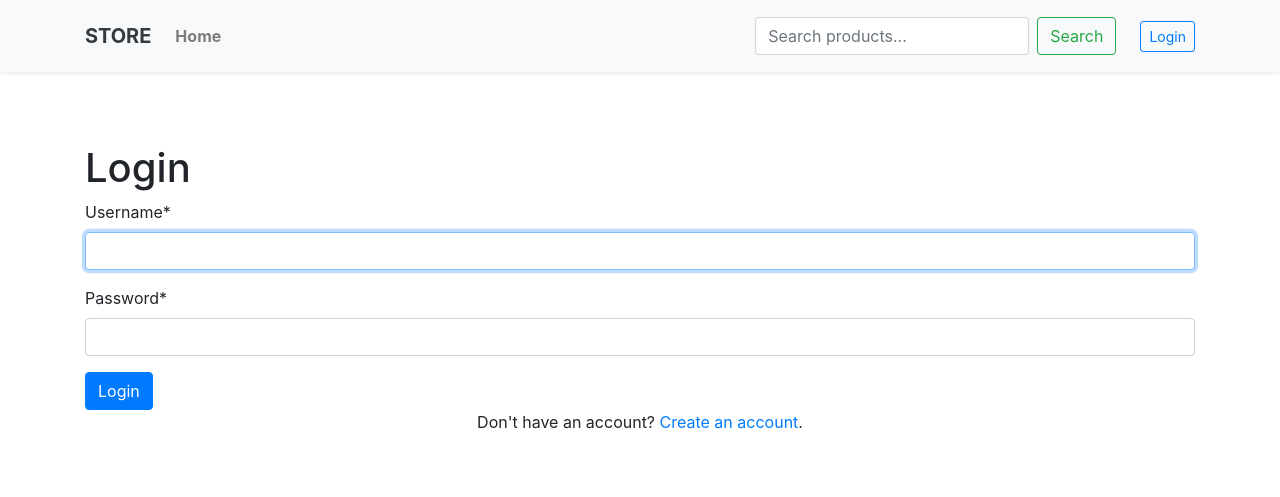
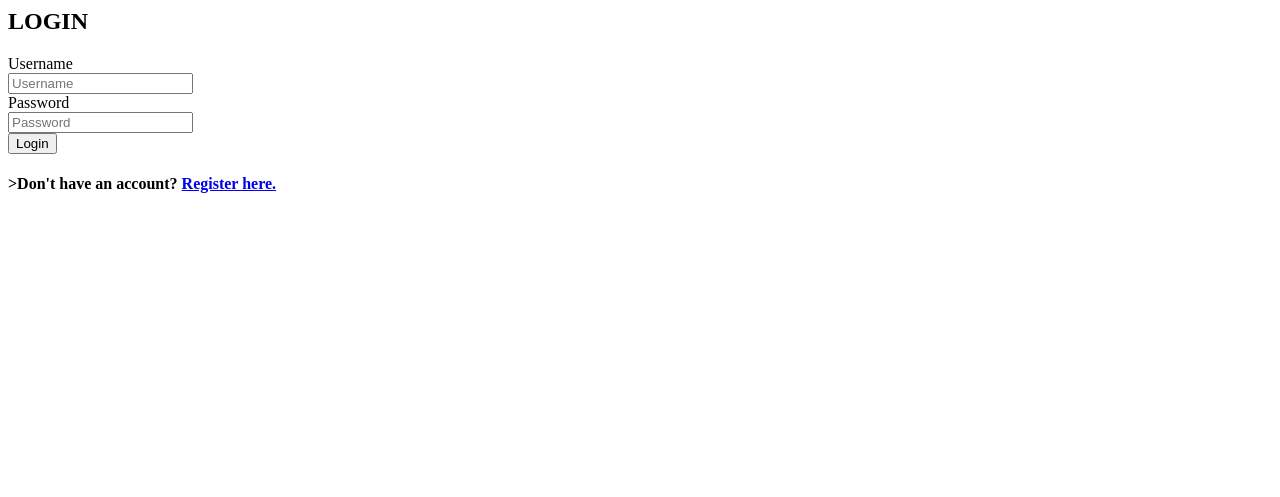
Before and after one commit to bonTAk-Parallax/ecom_practice, a Django app: page /login/ in a window 1280 px wide. Shown: the top 497 px of the page. Run offline with Django 5.2, Linux system fonts and the light colour scheme; some libraries are stand-ins or nearby versions.

Commit message:
Custom user made/models are being extended

```diff
--- a/ecom/settings.py
+++ b/ecom/settings.py
@@ -89,6 +89,8 @@ DATABASES = {
 # Password validation
 # https://docs.djangoproject.com/en/6.0/ref/settings/#auth-password-validators
 
+AUTH_USER_MODEL = "store.User"
+
 AUTH_PASSWORD_VALIDATORS = [
     {
         'NAME': 'django.contrib.auth.password_validation.UserAttributeSimilarityValidator',
--- a/store/templates/store/homepage.html
+++ b/store/templates/store/homepage.html
@@ -15,7 +15,7 @@
                             <img src="{{ product.photo.url }}" class="card-img-top product-img">
                         </a>
                         <div class="card-body text-center">
-                            <form action="{% url 'store:cart' product.id %}" method="get">
+                            <form action="{% url 'store:cart' product.id %}?page={{request.GET.page}}" method="get">
                                 <h5 class="card-title fw-bold">
                                     <a href="{% url 'store:detail' product.pk %}" class="text-decoration-none text-dark" name="item">
                                         {{ product.name }}
--- a/store/templates/store/login.html
+++ b/store/templates/store/login.html
@@ -1,18 +1,34 @@
-{% extends "store/header.html" %}
+{% block main %}
+    <div id="login">
+        <form class="form-horizontal" name="LoginForm" action="/login/" method="post">
+          <h2><strong>LOGIN</strong></h2>
+        {% csrf_token %}
+        {% if next %}
+            <input type="hidden" name="next" value="{{ next }}" />
+        {% endif %}
+        <div class="control-group">
+            <label class="control-label" for="username">Username</label>
+            <div class="controls">
+                <input type="text" id="username" name="username"  placeholder="Username">
+            </div>
+        </div>
+        <div class="control-group">
+            <label class="control-label" for="password">Password</label>
+            <div class="controls">
+                <input type="password" name="password" id="password" placeholder="Password">
+            </div>
+        </div>
+        <div class="control-group">
+            <div class="controls">
+                <button type="submit" class="btn">Login</button>
+            </div>
+        </div>
 
-{% block content %}
-
-{% load crispy_forms_tags %}
-
-
-<div class="container py-5">
-  <h1>Login</h1>
-  <form method="POST">
-    {% csrf_token %}
-    {{ login_form|crispy }}
-    <button class="btn btn-primary" type="submit">Login</button>
-  </form>
-  <p class="text-center">Don't have an account? <a href="/register">Create an account</a>.</p>
-</div>
-
+        <div class="control-group">
+          <div class="controls">
+            <h4>>Don't have an account? <a href="{% url 'store:register' %}">Register here.</a></h4>
+          </div>
+        </div>
+        </form>
+    </div>
 {% endblock %}
--- a/store/templates/store/product_detail.html
+++ b/store/templates/store/product_detail.html
@@ -7,6 +7,7 @@
 
 
 <div class="container py-5">
+
     <div class="row justify-content-center">
         <div class="col-12 col-sm-6 col-md-4 mb-4">
             <h2 class="card-title fw-bold text-center">{{ product.name }}</h2>
--- /dev/null
+++ b/store/templates/store/search_results.html
@@ -0,0 +1,5 @@
+
+
+{% for product in products %}
+    {% url 'store:detail' product.pk %}
+{% endfor %}
--- a/store/views.py
+++ b/store/views.py
@@ -1,7 +1,7 @@
 from django.shortcuts import render, get_object_or_404, redirect
 from django.urls import reverse
 from django.http import HttpResponse, HttpResponseRedirect
-from .forms import NewUserForm
+from .forms import  RegisterForm
 from django.contrib.auth import login, authenticate, logout
 from django.contrib.auth.forms import AuthenticationForm
 from django.contrib import messages
@@ -10,40 +10,74 @@ from django.core.exceptions import ObjectDoesNotExist
 from django.core.paginator import Paginator
 from django.core.paginator import Paginator, EmptyPage, PageNotAnInteger
 
+
 # Create your views here.
 
 
+# def register_request(request):
+#     if request.method == 'POST':
+#         form = NewUserForm(request.POST)
+#         if form.is_valid():
+#             user = form.save()
+#             login(request, user)
+#             messages.success(request, "Registration Successful.")
+#             return HttpResponseRedirect(reverse("store:homepage"))
+#         messages.error(request, "Could not register!")
+#     form = NewUserForm()
+#     return render(request=request, template_name="store/register.html", context={'register_form': form})
+
 def register_request(request):
     if request.method == 'POST':
-        form = NewUserForm(request.POST)
+        form = RegisterForm(request.POST)
         if form.is_valid():
             user = form.save()
             login(request, user)
             messages.success(request, "Registration Successful.")
             return HttpResponseRedirect(reverse("store:homepage"))
+        print(form.errors)
         messages.error(request, "Could not register!")
-    form = NewUserForm()
-    return render(request=request, template_name="store/register.html", context={'register_form': form})
+    form = RegisterForm()
+    return render(request=request, template_name="store/register.html", context={'form': form})
+
+
+# def login_request(request):
+#     if request.method == 'POST':
+#         form = AuthenticationForm(request, data = request.POST)
+#         if form.is_valid():
+#             username = form.cleaned_data.get('username')
+#             password = form.cleaned_data.get('password')
+#             user = authenticate(request, username=username, password=password)
+#             if user is not None:
+#                 login(request, user)
+#                 print(request.user.is_authenticated)
+#                 messages.info(request, f"You are now logged in as {username}.")
+#                 return HttpResponseRedirect(reverse("store:homepage"))
+#             else:
+#                 messages.error(request, "Invalid username or password!")
+#         else:
+#             messages.error(request, "Invalid username or password")
+#     form = AuthenticationForm()
+#     return render(request, "store/login.html", {'login_form': form})
 
 
 def login_request(request):
-    if request.method == 'POST':
-        form = AuthenticationForm(request, data = request.POST)
-        if form.is_valid():
-            username = form.cleaned_data.get('username')
-            password = form.cleaned_data.get('password')
-            user = authenticate(request, username=username, password=password)
-            if user is not None:
-                login(request, user)
-                print(request.user.is_authenticated)
-                messages.info(request, f"You are now logged in as {username}.")
-                return HttpResponseRedirect(reverse("store:homepage"))
-            else:
-                messages.error(request, "Invalid username or password!")
+    if request.method == "POST":
+        username = request.POST.get("username")
+        password = request.POST.get("password")
+        next_url = request.POST.get("next")
+
+        user = authenticate(request, username=username, password=password)
+
+        if user is not None:
+            login(request, user)
+            return HttpResponseRedirect(reverse("store:homepage"))
         else:
-            messages.error(request, "Invalid username or password")
-    form = AuthenticationForm()
-    return render(request, "store/login.html", {'login_form': form})
+            return render(request, "store/login.html", {
+                "error": "Invalid username or password"
+            })
+
+    return render(request, "store/login.html")
+
 
 
 def logout_request(request):
@@ -82,8 +116,11 @@ def search(request):
     return render(request, "store/product_detail.html", {"product": result})
 
 
-def cart(request, pk):
+
+def cart(request, pk, *args, **kwargs):
     item = get_object_or_404(Product, pk=pk)
     print(f"Item at this instance includes: {item}")
-    item.add_to_cart
-    return HttpResponseRedirect(reverse('store:homepage'))
+    item.add_to_cart()
+    # import ipdb; ipdb.set_trace()
+    print(request.GET.get("page"))
+    return redirect('store:homepage')
```
Also changed, not shown: store/admin.py (+9 -0 lines), store/forms.py (+42 -7 lines), store/models.py (+26 -6 lines), store/templates/store/register.html (+13 -13 lines), store/migrations/0001_initial.py, store/migrations/0002_alter_user_phone.py (added), store/migrations/0002_product_photo_alter_product_quantity.py (deleted), store/migrations/0003_product_digital_alter_product_price.py (deleted).
